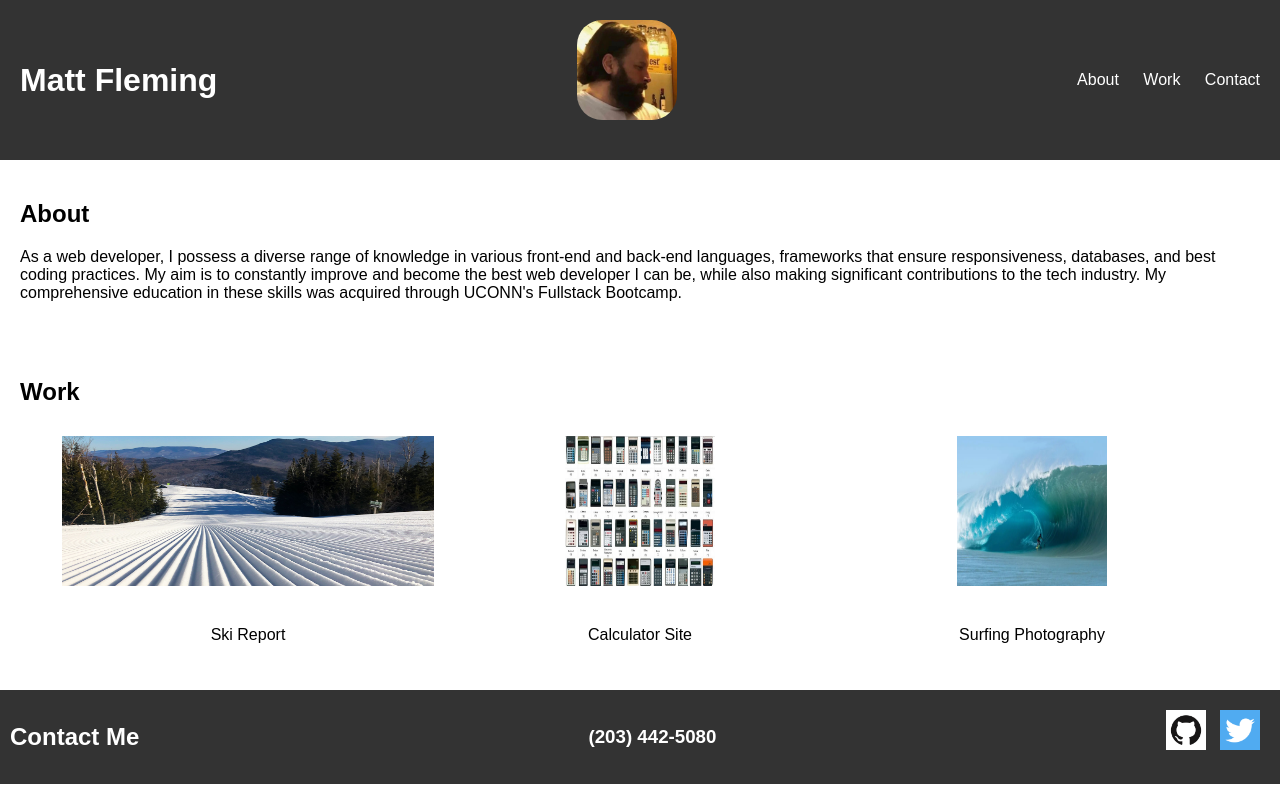
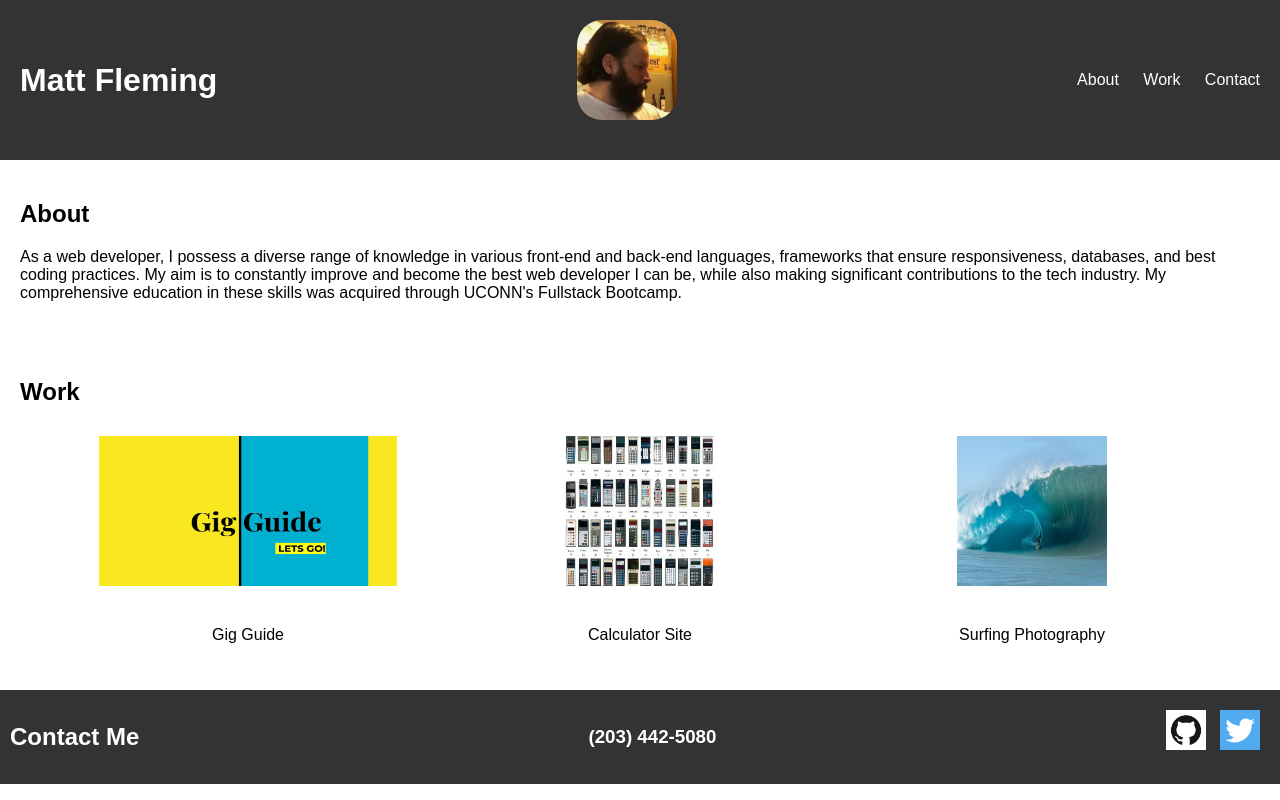
Before and after one commit to chartpro-com/module2-challenge, a plain HTML site: page index.html in a window 1280 px wide. Drawn offline with Linux system fonts and the light colour scheme.

Commit message:
add gig guide

```diff
--- a/assets/css/style.css
+++ b/assets/css/style.css
@@ -48,7 +48,7 @@ body {
   }
 
   .app:first-child img {
-    width: 100%;
+    width: 80%;
     text-align: center;
   }
 
--- a/index.html
+++ b/index.html
@@ -30,10 +30,10 @@
         <h2>Work</h2>
         <div class="work-grid">
           <div class="app">
-            <a href="https://www.onthesnow.com/">
-            <img src=".\assets\images\app1.jpg" alt="picture of a Snow Trail">
+            <a href="https://evansterlingmiller.github.io/Gig_Guide/index.html">
+            <img src=".\assets\images\gig.jpg" alt="picture of a Snow Trail">
             </a>
-            <p>Ski Report</p>
+            <p>Gig Guide</p>
           </div>
           <div class="app">
             <a href="https://www.calculator.net/">
```
Also changed, not shown: assets/images/gig.jpg (added), 2 other files.
